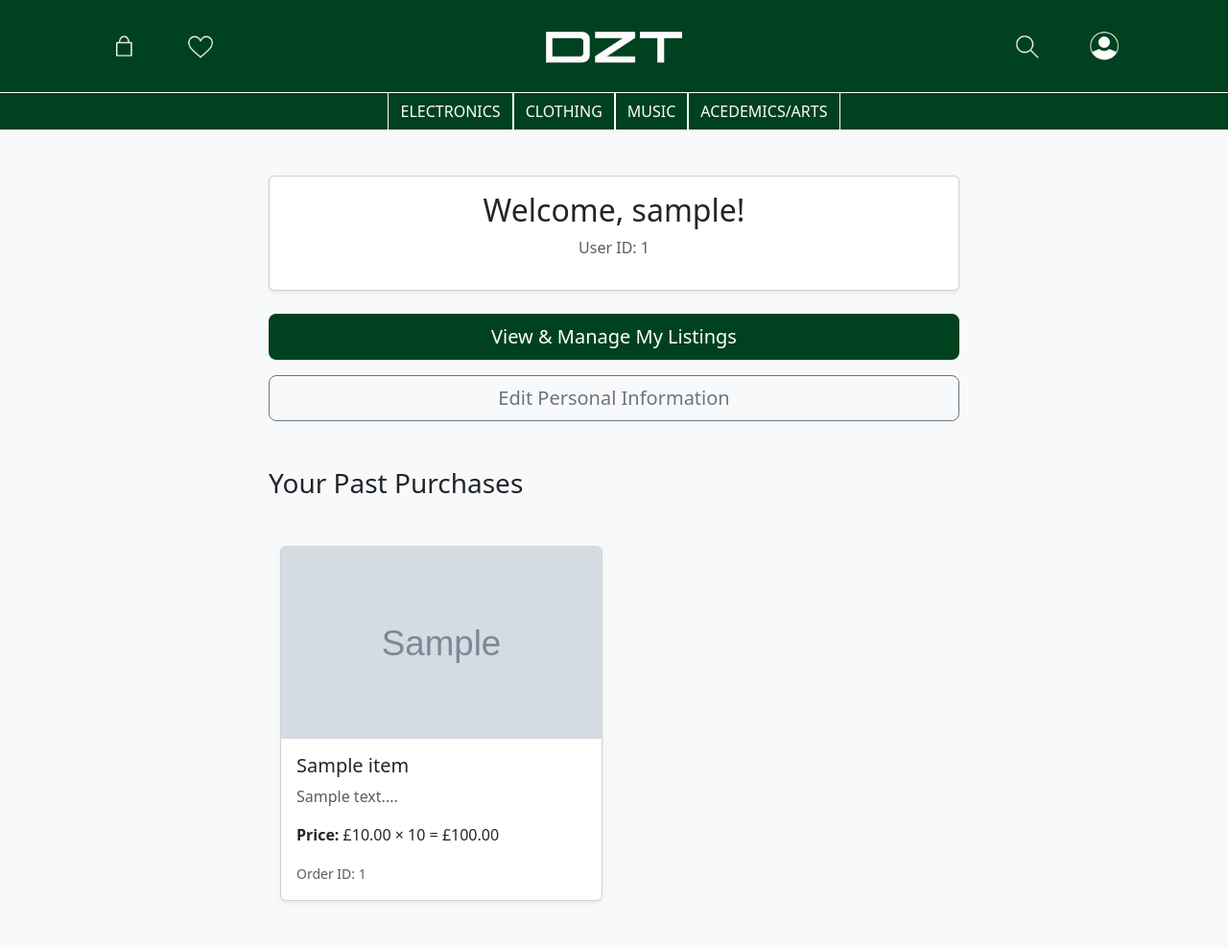
After one commit to Antuuan/coursework_2025, a PHP site: page /account.php in a window 1280 px wide. The commit adds this page. Shown: the whole page at 96% size. Run offline with PHP 8.4, Linux system fonts and the light colour scheme; the visitor is signed in with stand-in values (Sample User, id 1); tables that the repository leaves empty or names only in its code hold one stand-in row (values such as "Sample post"); grey boxes marked "Sample" are stand-in pictures.

Commit message:
account page and checkout page aded

```diff
--- /dev/null
+++ b/account.php
@@ -0,0 +1,115 @@
+<?php
+include_once("connection.php");
+include("navbar.php");
+
+// Must be logged in
+if (!isset($_SESSION['user_id']) || !is_numeric($_SESSION['user_id'])) {
+    header("Location: login.php?error=login_required");
+    exit;
+}
+
+$user_id = (int)$_SESSION['user_id'];
+$username = $_SESSION['username'] ?? 'User';
+
+$stmt = $conn->prepare("
+    SELECT
+        tbl_order.order_id,
+        tbl_items.item_name,
+        tbl_items.price,
+        tbl_items.item_description,
+        tbl_order_contents.qty,
+        GROUP_CONCAT(tbl_pics.image_name) AS imageurls,
+        tbl_order.status
+    FROM tbl_order
+    INNER JOIN tbl_order_contents
+    ON tbl_order_contents.order_id = tbl_order.order_id
+    INNER JOIN tbl_items
+    ON tbl_items.item_id = tbl_order_contents.item_id
+    LEFT JOIN tbl_items_n_pics
+    ON tbl_items_n_pics.item_id = tbl_items.item_id
+    LEFT JOIN tbl_pics
+    ON tbl_pics.pic_id = tbl_items_n_pics.pic_id
+    WHERE tbl_order.buyer_id = :user_id
+        AND tbl_order.status = 0
+    GROUP BY tbl_order.order_id, tbl_items.item_id
+    ORDER BY tbl_order.order_id DESC
+");
+$stmt->bindParam(":user_id",$user_id);
+$stmt->execute();
+$purchases = $stmt->fetchAll(PDO::FETCH_ASSOC);
+//print_r($purchases);
+?>
+
+<!DOCTYPE html>
+<html lang="en">
+<head>
+    <meta charset="UTF-8">
+    <meta name="viewport" content="width=device-width, initial-scale=1">
+    <title>My Account - <?= htmlspecialchars($username) ?></title>
+</head>
+<body class="bg-light">
+
+<div class="container my-5">
+    <div class="row">
+        <div class="col-lg-8 mx-auto">
+            <div class="card shadow-sm mb-4">
+                <div class="card-body text-center">
+                    <h2>Welcome, <?= htmlspecialchars($username) ?>!</h2>
+                    <p class="text-muted">User ID: <?= $user_id ?></p>
+                </div>
+            </div>
+
+            <!-- Action Buttons -->
+            <div class="d-grid gap-3 mb-5">
+                <a href="my_listings.php" class="btn btn-primary btn-lg">
+                    View & Manage My Listings
+                </a>
+                <a href="edit_profile.php" class="btn btn-outline-secondary btn-lg">
+                    Edit Personal Information
+                </a>
+            </div>
+
+            <!-- Past Purchases -->
+            <h3 class="mb-4">Your Past Purchases</h3>
+
+            <?php if (empty($purchases)): ?>
+                <div class="alert alert-info text-center py-5">
+                    <h5>No purchases yet</h5>
+                    <p>Once you complete a purchase, it will appear here.</p>
+                    <a href="index.php" class="btn btn-primary mt-3">Start Shopping</a>
+                </div>
+            <?php else: ?>
+                <div class="row row-cols-1 row-cols-md-2 g-4">
+                    <?php foreach ($purchases as $purchase):
+                        $images = $purchase['imageurls'] ? explode(',', $purchase['imageurls']) : [];
+                        $first_image = !empty($images) ? trim($images[0]) : 'placeholder.jpg';
+                    ?>
+                        <div class="col">
+                            <div class="card h-100 shadow-sm">
+                                <img src="uploads/<?= htmlspecialchars($first_image) ?>"
+                                     class="card-img-top"
+                                     alt="<?= htmlspecialchars($purchase['item_name']) ?>"
+                                     style="height: 200px; object-fit: cover;">
+                                <div class="card-body">
+                                    <h5 class="card-title"><?= htmlspecialchars($purchase['item_name']) ?></h5>
+                                    <p class="card-text text-muted">
+                                        <?= htmlspecialchars(substr($purchase['item_description'], 0, 100)) ?>...
+                                    </p>
+                                    <p class="card-text">
+                                        <strong>Price:</strong> £<?= number_format($purchase['price'], 2) ?>
+                                        × <?= $purchase['qty'] ?>
+                                        = £<?= number_format($purchase['price'] * $purchase['qty'], 2) ?>
+                                    </p>
+                                    <small class="text-muted">Order ID: <?= $purchase['order_id'] ?></small>
+                                </div>
+                            </div>
+                        </div>
+                    <?php endforeach; ?>
+                </div>
+            <?php endif; ?>
+        </div>
+    </div>
+</div>
+
+</body>
+</html>
--- a/add_to_cart.php
+++ b/add_to_cart.php
@@ -71,7 +71,7 @@ try {
     $conn->commit();
 
     // Success redirect
-    header("Location:basket.php");
+    header("Location:cart.php");
     exit;
 }
 
--- a/cart.php
+++ b/cart.php
@@ -19,7 +19,8 @@ $stmt = $conn->prepare("
         tbl_items.price,
         tbl_items.item_description,
         tbl_order_contents.qty,
-        GROUP_CONCAT(tbl_pics.image_name) AS imageurls
+        GROUP_CONCAT(tbl_pics.image_name) AS imageurls,
+        tbl_order.status
     FROM tbl_order
     INNER JOIN tbl_order_contents
     ON tbl_order_contents.order_id = tbl_order.order_id
```
Also changed, not shown: checkout.php (added, +182 -0 lines).
